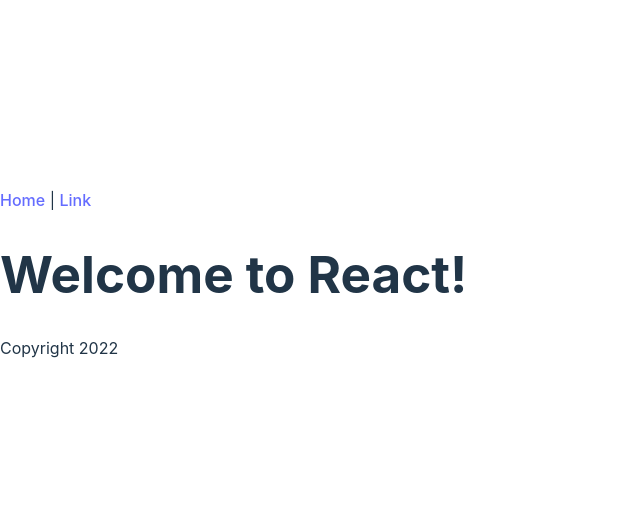
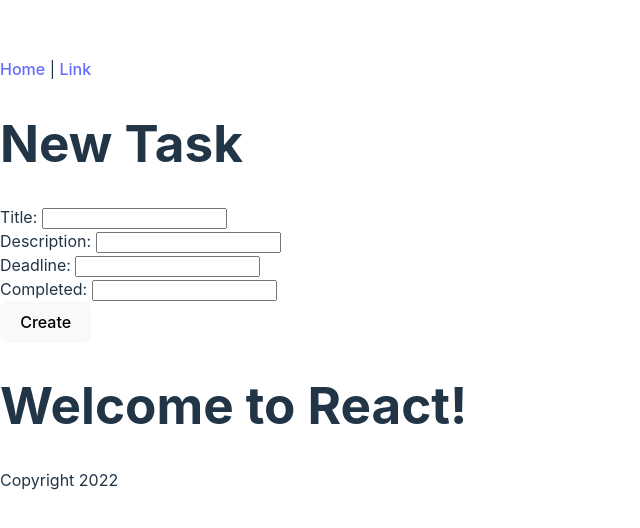
Before and after one commit to Jai-Dhiman/task-app-frontend, a React (Vite) app: page / in a window 1280 px wide. Shown: the part 118-646 px from the top of the page, without its empty margins (0-640 px from the left). Built offline with nearby package versions, Linux system fonts and the light colour scheme.

Commit message:
create action

```diff
--- a/TasksNew.jsx
+++ b/src/TasksNew.jsx
@@ -1,4 +1,4 @@
-export function PhotosNew({ onCreate }) {
+export function TasksNew({ onCreate }) {
   const handleSubmit = (event) => {
     event.preventDefault();
     const params = new FormData(event.target);
@@ -7,19 +7,19 @@
 
   return (
     <div>
-      <h1>New Photo</h1>
+      <h1>New Task</h1>
       <form onSubmit={handleSubmit}>
         <div>
-          Name: <input name="name" type="text" />
+          Title: <input name="title" type="text" />
         </div>
         <div>
-          Url: <input name="url" type="text" />
+          Description: <input name="description" type="text" />
         </div>
         <div>
-          Width: <input name="width" type="text" />
+          Deadline: <input name="deadline" type="text" />
         </div>
         <div>
-          Height: <input name="height" type="text" />
+          Completed: <input name="completed" type="text" />
         </div>
         <button type="submit">Create</button>
       </form>
--- a/src/TasksPage.jsx
+++ b/src/TasksPage.jsx
@@ -1,6 +1,16 @@
+import { TasksNew } from "./TasksNew";
+
 export function TasksPage() {
+  const handleCreate = (params, successCallback) => {
+    console.log("handleCreate", params);
+    axios.post("http://localhost:3000/tasks.json", params).then((response) => {
+      setTasks([...tasks, response.data]);
+      successCallback();
+    });
+  };
   return (
     <main>
+      <TasksNew onCreate={handleCreate} />
       <h1>Welcome to React!</h1>
     </main>
   );
```
